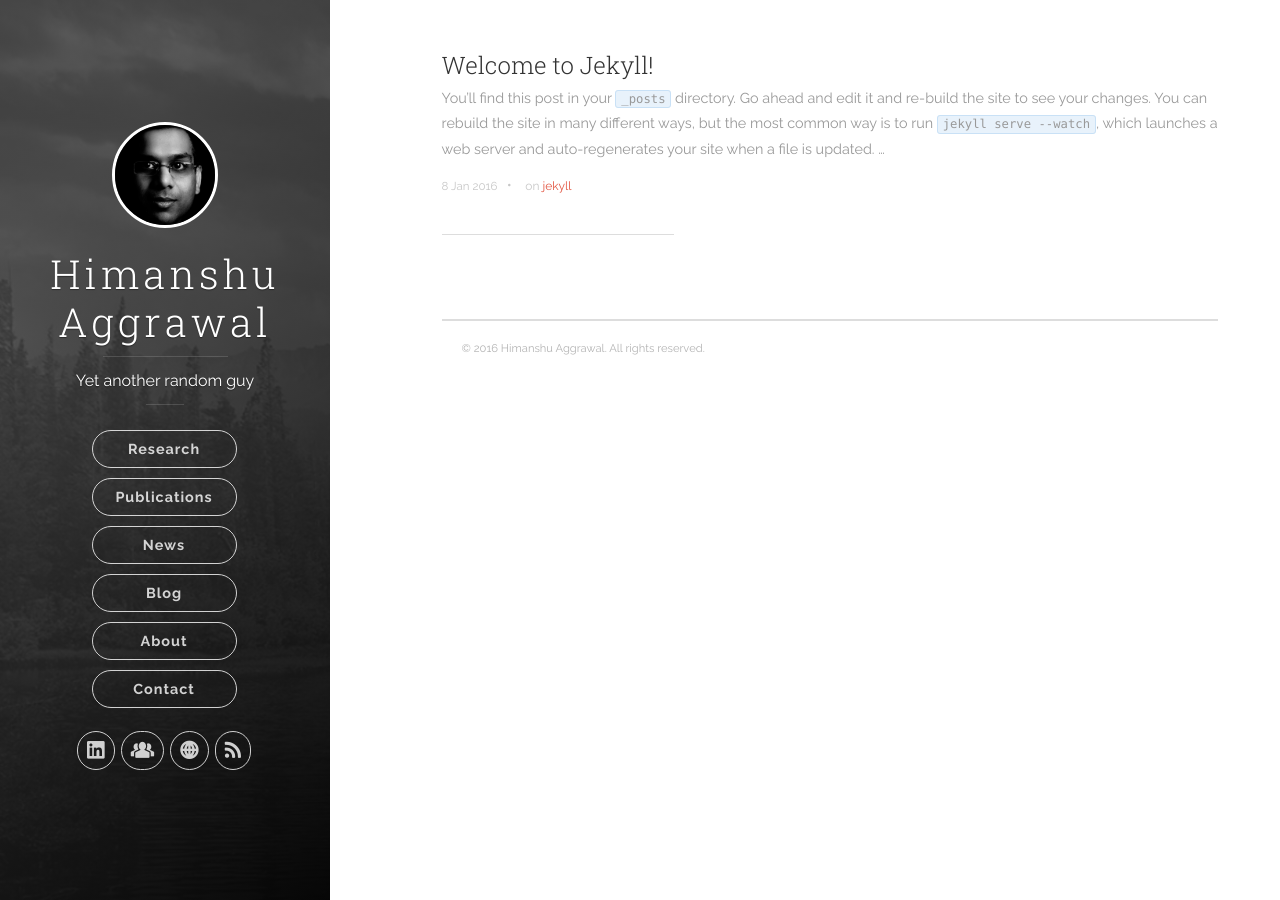
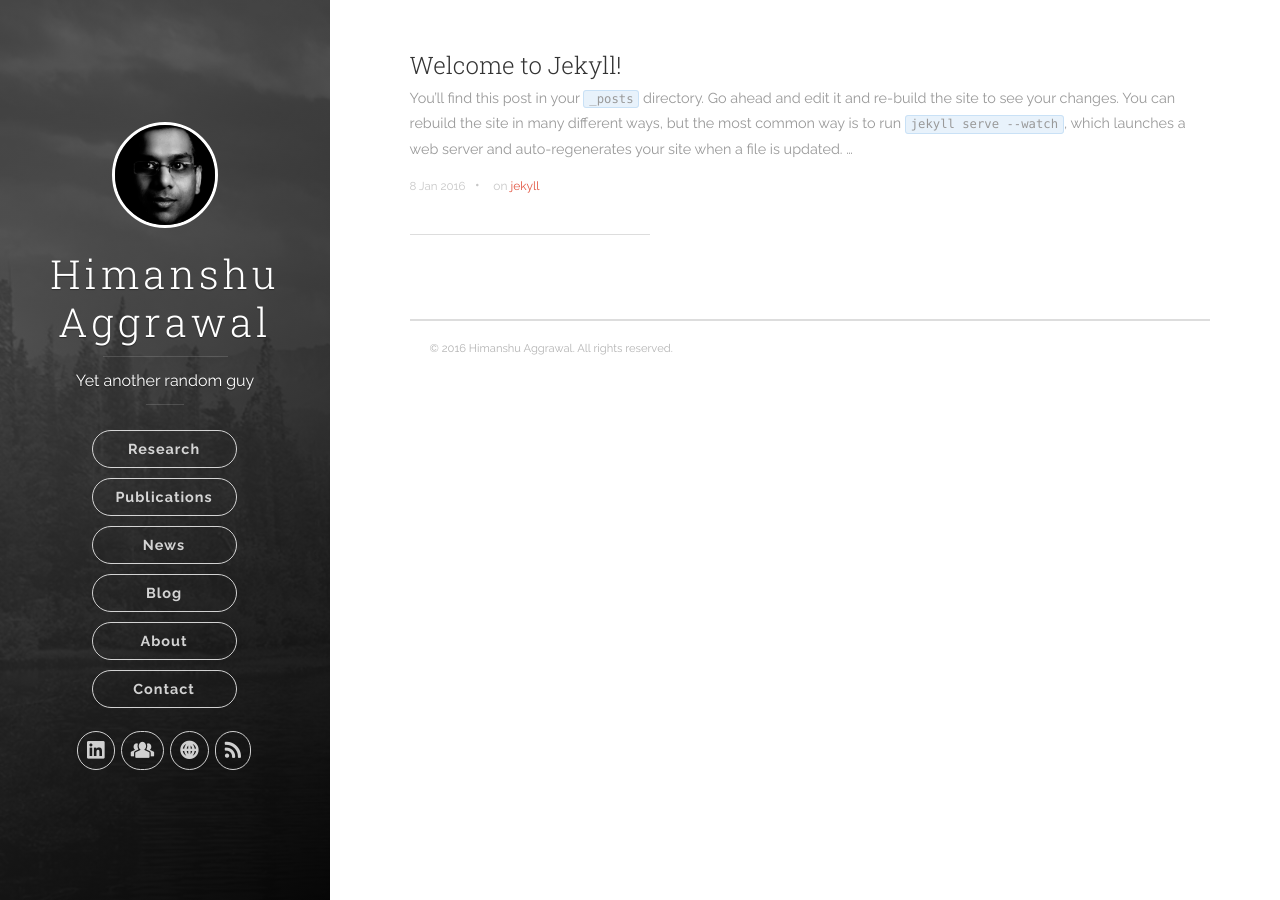
Before and after one commit to ahimanshu13/ahimanshu13.github.io, a Jekyll site: the page built from index.html, in a window 1280 px wide. Built offline with Jekyll 4.4.1, drawn with Linux system fonts in a browser that asks for light colours; nearby versions of some CDN libraries; the list of posts is cut into pages by our own code.

Commit message:
Width of post changed in accordance with change in width of side column

```diff
--- a/css/uno.css
+++ b/css/uno.css
@@ -1102,8 +1102,8 @@ pre {
 .content-wrapper {
 	z-index: 800;
 	width: 100%;
-	max-width: 776px;
-	margin-left: 34.5%; }
+	max-width: 800px;
+	margin-left: 32%; }
 
 .content-wrapper__inner {
 	margin: 0 0%;
```
